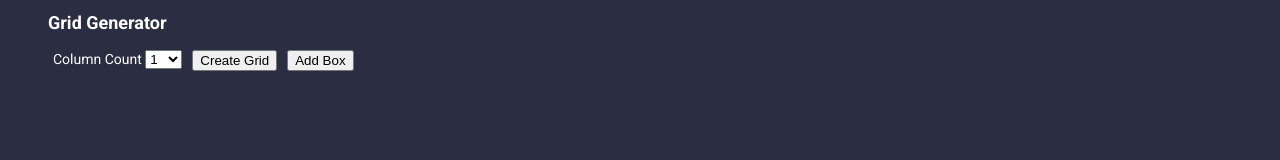
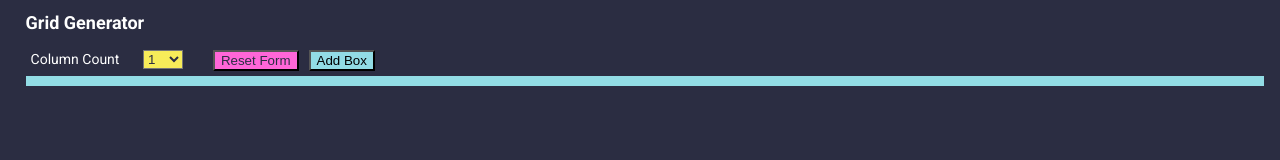
Before and after one commit to sonalan/grid-creator, a plain HTML site: page index.html in a window 1280 px wide. Both pictures are taken after a click on the button "Create Grid". Drawn offline with Linux system fonts and the light colour scheme.

Commit message:
updated css

```diff
--- a/app.js
+++ b/app.js
@@ -19,6 +19,8 @@ const createGrid = () => {
         gridContainer.innerHTML='';
         gridForm.reset();
         isGridCreated=false;
+        buttonCreateGrid.innerHTML='Create Grid';
+        buttonCreateGrid.classList.remove('reset');
         return;
     }
 
@@ -27,6 +29,8 @@ const createGrid = () => {
     gridContainer.style.gridTemplateColumns=`repeat(${columns}, 1fr)`;
     gridContainer.style.gap='2px';
     isGridCreated=true;
+    buttonCreateGrid.innerHTML='Reset Form';
+    buttonCreateGrid.classList.add('reset');
 }
 
 buttonCreateGrid.addEventListener('click',(e)=>{
--- a/assets/css/app.css
+++ b/assets/css/app.css
@@ -1,16 +1,19 @@
 @import url('https://fonts.googleapis.com/css2?family=Roboto:ital,wght@0,100;0,300;0,400;0,500;0,700;1,100;1,300;1,400;1,500;1,700&display=swap');
 
 body{
-    width: 100vh;
-    height: 100vh;
+    width: 100%;
+    height: 100%;
+    min-width: 100vh;
     font-family: 'Roboto', sans-serif;
     font-size: 14px;
     background: #2B2D42;
     color: #ffffff;
+    margin: 0;
+    padding: 0;
 }
 
 .page-container{
-    width: 90vh;
+    width: 96%;
     margin: 0 auto;
 }
 
@@ -37,6 +40,27 @@ h1.page-title{
    padding: 5px;
 }
 
+#columnCount{
+    width: 40px;
+    background-color: #F7EC59;
+    color: #2B2D42;
+    margin: 0px 20px;
+}
+
+#createGrid{
+    background: #92DCE5;
+    color: #2B2D42;
+}
+
+#createGrid.reset{
+    background-color: #FF66D8;
+}
+
+#addBox{
+    background: #92DCE5;
+
+}
+
 .grid-container{
     clear: both;
     width: 100%;
@@ -44,6 +68,8 @@ h1.page-title{
     background: #92DCE5;
     gap: 10px;
     grid-auto-flow: row dense;
+    overflow-y: scroll;
+    padding: 5px;
 }
 
 .grid-box{
@@ -51,12 +77,19 @@ h1.page-title{
     color: #2B2D42;
     border: 1px solid dashed;
     position: relative;
+
+    text-align: center;
+}
+
+.grid-box h3{
+    vertical-align: middle;
+    font-size: 12;
 }
 
 .grid-box .delete-box{
     position: absolute;
     right: 3px;
     top: 3px;
-    padding: 10px;
+
     cursor: pointer;
 }
```
